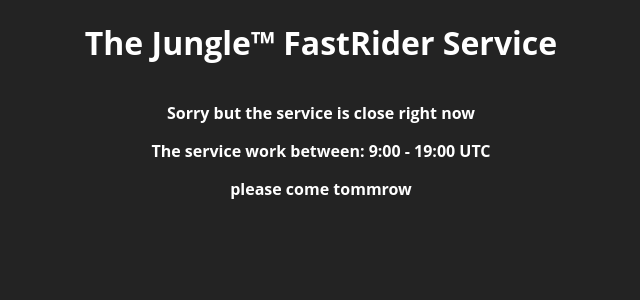
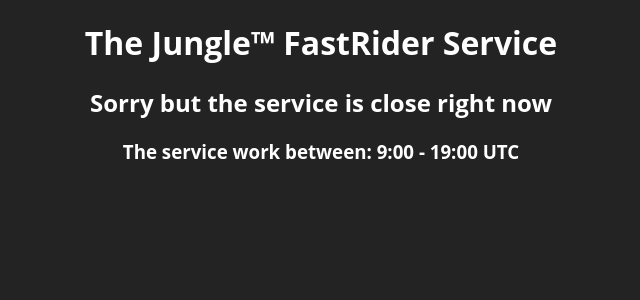
Before and after one commit to TalOrlanczyk/fast-ride, a React (Create React App) app: page / in a window 1280 px wide. Shown: the top 300 px of the page, without its empty margins (319-959 px from the left). Built offline with nearby package versions, Linux system fonts and the light colour scheme.

Commit message:
make a window for close server time

```diff
--- a/src/App.js
+++ b/src/App.js
@@ -76,9 +76,8 @@ const App = () => {
         </>
       ) : (
         <>
-        <div className="text-center text-white font-bold p1">Sorry but the service is close right now</div>
-        <div className="text-center text-white font-bold pb1">The service work between: 9:00 - 19:00 UTC</div>
-        <div className="text-center text-white font-bold">please come tommrow</div>
+        <div className="text-center text-white font-bold"><h2>Sorry but the service is close right now </h2></div>
+        <div className="text-center text-white font-bold "><h3>The service work between: 9:00 - 19:00 UTC</h3></div>
         </>
       )}
     </>
```
